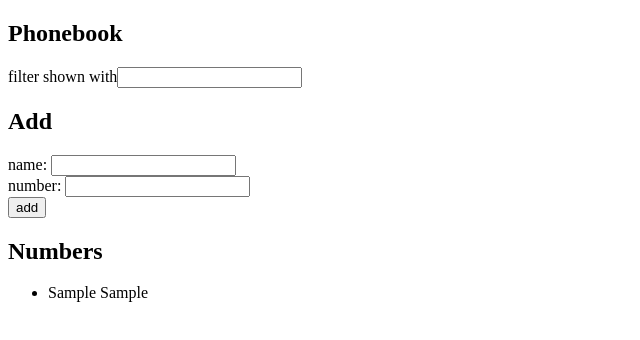
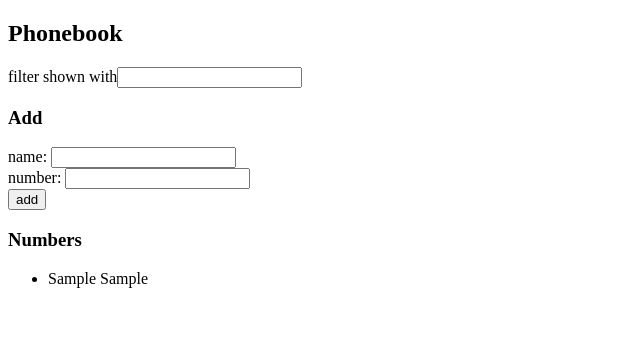
Before and after one commit to haadi05/fullstack-open, a React (Vite) app in the folder part2/phonebook/: page / in a window 1280 px wide. Both pictures are taken after typing "Sample", "Sample" into the empty fields and a click on the button "add". Shown: the top 340 px of the page, without its empty margins (0-640 px from the left). Built offline with nearby package versions, Linux system fonts and the light colour scheme.

Commit message:
Exercise-2.10

```diff
--- a/part2/phonebook/src/App.jsx
+++ b/part2/phonebook/src/App.jsx
@@ -1,4 +1,7 @@
 import { useState } from "react";
+import Filter from "./components/Filter";
+import Persons from "./components/Persons";
+import PersonForm from "./components/PersonForm";
 
 const App = () => {
   const [persons, setPersons] = useState([]);
@@ -28,42 +31,28 @@ const App = () => {
   const handleNumberInput = (e) => setNewNumber(e.target.value);
   const handleSearch = (e) => setSearch(e.target.value);
 
-  // filter persons based on search query (case-insensitive match)
+  // filter persons based on search query (case-insensitive)
   const personstoShow = persons.filter((person) =>
     person.name.toLowerCase().includes(search.toLowerCase()),
   );
 
+  const finalPersonsList = search === "" ? persons : personstoShow;
+
   return (
     <div>
       <h2>Phonebook</h2>
-      <div>
-        filter shown with
-        <input value={search} onChange={handleSearch} />
-      </div>
+      <Filter search={search} handleSearch={handleSearch} />
 
-      <form onSubmit={addPerson}>
-        <h2>Add</h2>
-        <div>
-          name: <input value={newName} onChange={handleNameInput} />
-        </div>
-        <div>
-          number: <input value={newNumber} onChange={handleNumberInput} />
-        </div>
-        <div>
-          <button type="submit">add</button>
-        </div>
-      </form>
+      <PersonForm
+        addPerson={addPerson}
+        newName={newName}
+        newNumber={newNumber}
+        handleNameInput={handleNameInput}
+        handleNumberInput={handleNumberInput}
+      />
 
-      <h2>Numbers</h2>
-      <ul>
-        {personstoShow.map((person) => {
-          return (
-            <li key={person.name}>
-              {person.name} {person.number}
-            </li>
-          );
-        })}
-      </ul>
+      <h3>Numbers</h3>
+      <Persons finalPersonsList={finalPersonsList} />
     </div>
   );
 };
--- /dev/null
+++ b/part2/phonebook/src/components/Filter.jsx
@@ -0,0 +1,10 @@
+const Filter = ({ search, handleSearch }) => {
+  return (
+    <div>
+      filter shown with
+      <input value={search} onChange={handleSearch} />
+    </div>
+  );
+};
+
+export default Filter;
--- /dev/null
+++ b/part2/phonebook/src/components/PersonForm.jsx
@@ -0,0 +1,24 @@
+const PersonForm = ({
+  addPerson,
+  newName,
+  newNumber,
+  handleNameInput,
+  handleNumberInput,
+}) => {
+  return (
+    <form onSubmit={addPerson}>
+      <h3>Add</h3>
+      <div>
+        name: <input value={newName} onChange={handleNameInput} />
+      </div>
+      <div>
+        number: <input value={newNumber} onChange={handleNumberInput} />
+      </div>
+      <div>
+        <button type="submit">add</button>
+      </div>
+    </form>
+  );
+};
+
+export default PersonForm;
--- /dev/null
+++ b/part2/phonebook/src/components/Persons.jsx
@@ -0,0 +1,15 @@
+const Persons = ({ finalPersonsList }) => {
+  return (
+    <ul>
+      {finalPersonsList.map((person) => {
+        return (
+          <li key={person.name}>
+            {person.name} {person.number}
+          </li>
+        );
+      })}
+    </ul>
+  );
+};
+
+export default Persons;
```
